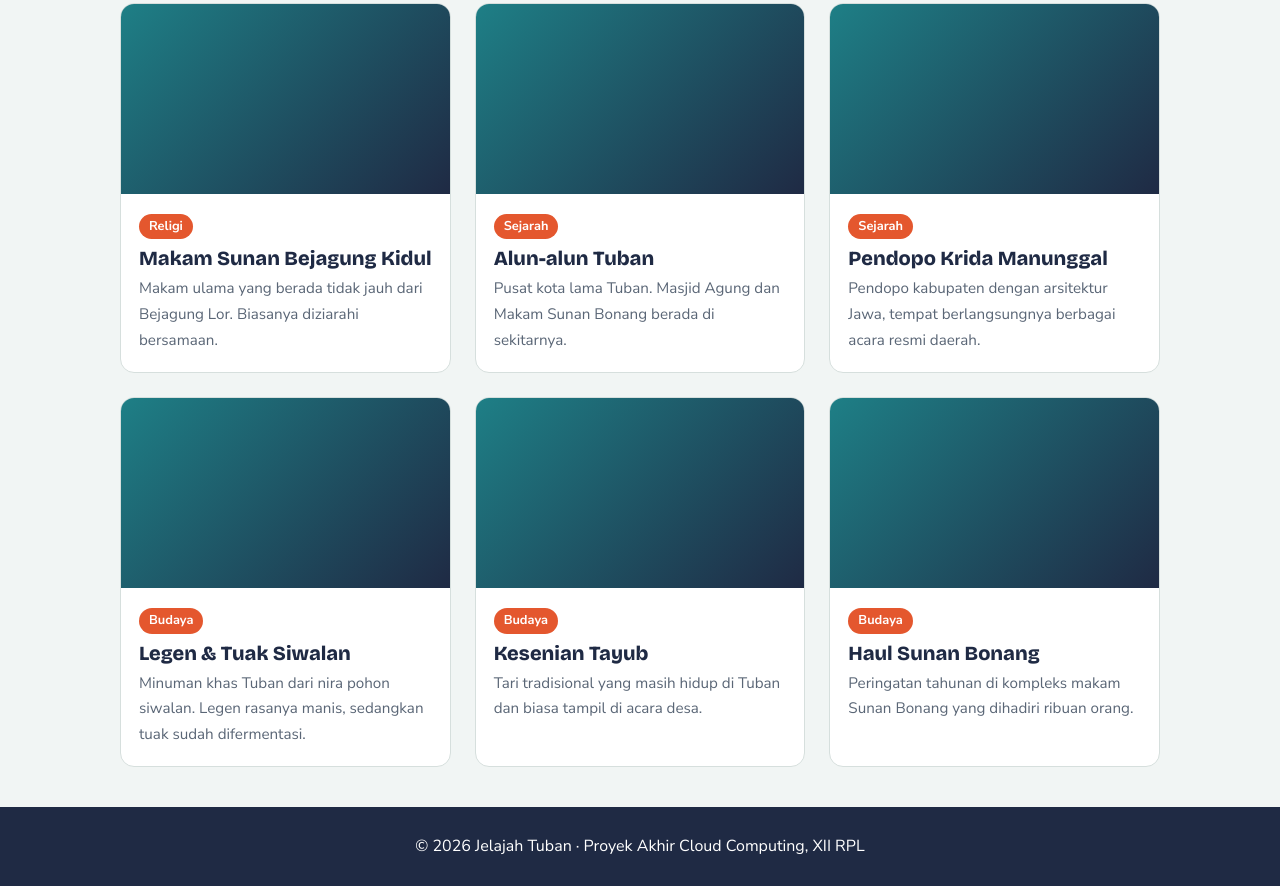
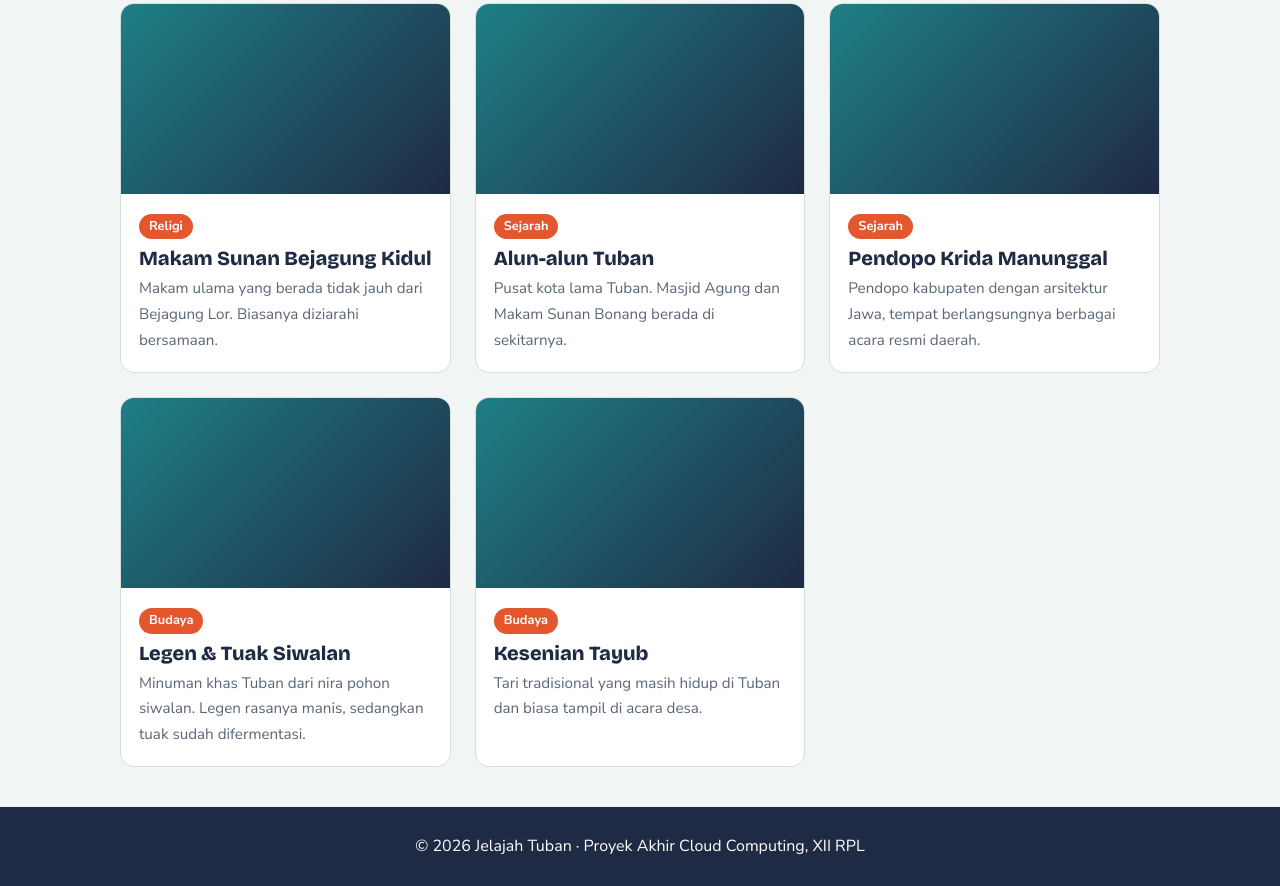
Before and after one commit to CHAIDARURROHMAN/Jelajah-Tuban, a plain HTML site: page destinasi.html in a window 1280 px wide. Shown: the part 1870-2756 px from the top of the page. Drawn offline with nearby package versions, Linux system fonts and the light colour scheme.

Commit message:
Update destinasi.html

```diff
--- a/destinasi.html
+++ b/destinasi.html
@@ -103,11 +103,7 @@
     <div class="thumb"><img src="img/kesenian-tayub.jpg" alt="Kesenian Tayub" loading="lazy" onerror="this.remove()"></div>
     <div class="card-body"><span class="tag">Budaya</span><h3>Kesenian Tayub</h3><p>Tari tradisional yang masih hidup di Tuban dan biasa tampil di acara desa.</p></div>
    </article>
-   <article class="card" data-kategori="budaya">
-    <div class="thumb"><img src="img/haul-sunan-bonang.jpg" alt="Haul Sunan Bonang" loading="lazy" onerror="this.remove()"></div>
-    <div class="card-body"><span class="tag">Budaya</span><h3>Haul Sunan Bonang</h3><p>Peringatan tahunan di kompleks makam Sunan Bonang yang dihadiri ribuan orang.</p></div>
-   </article>
- </div>
+</div>
 </div></main>
 <footer><p>© 2026 Jelajah Tuban · Proyek Akhir Cloud Computing, XII RPL</p></footer>
 <script src="script.js"></script>
```
